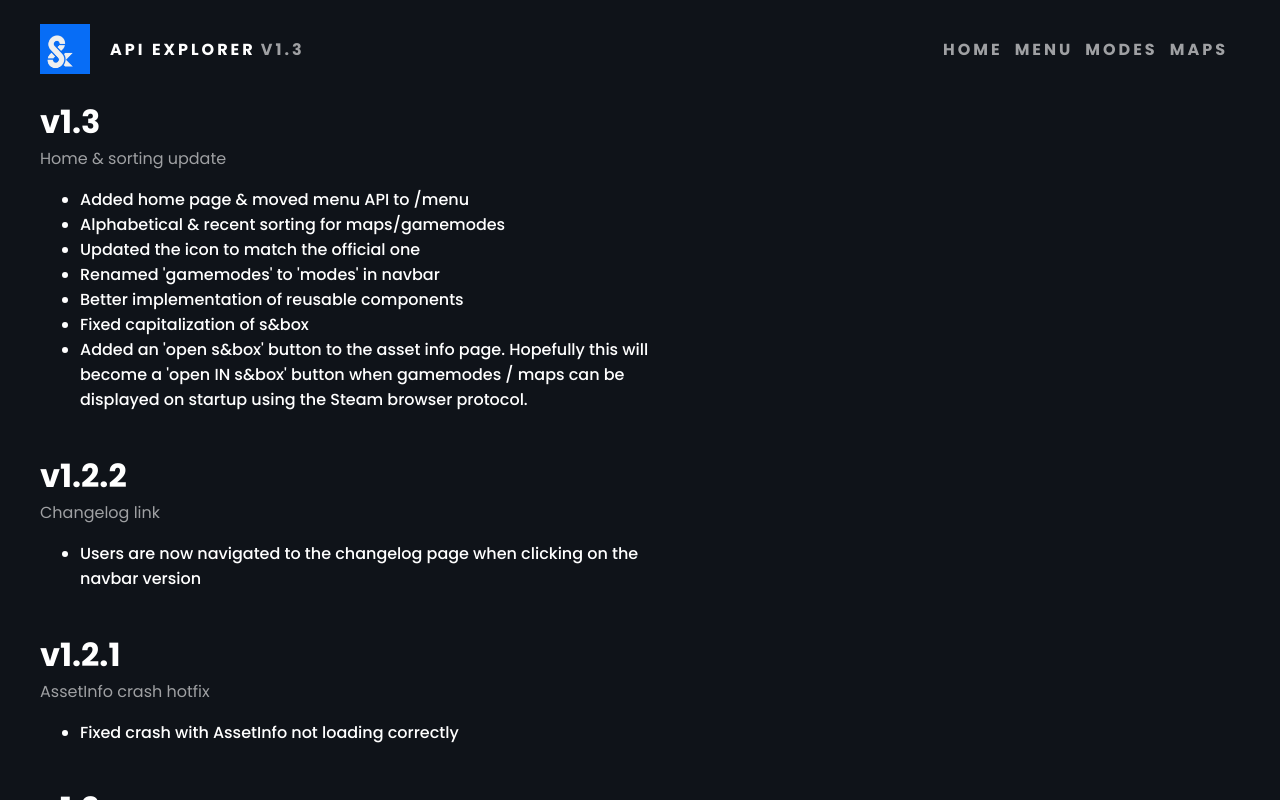
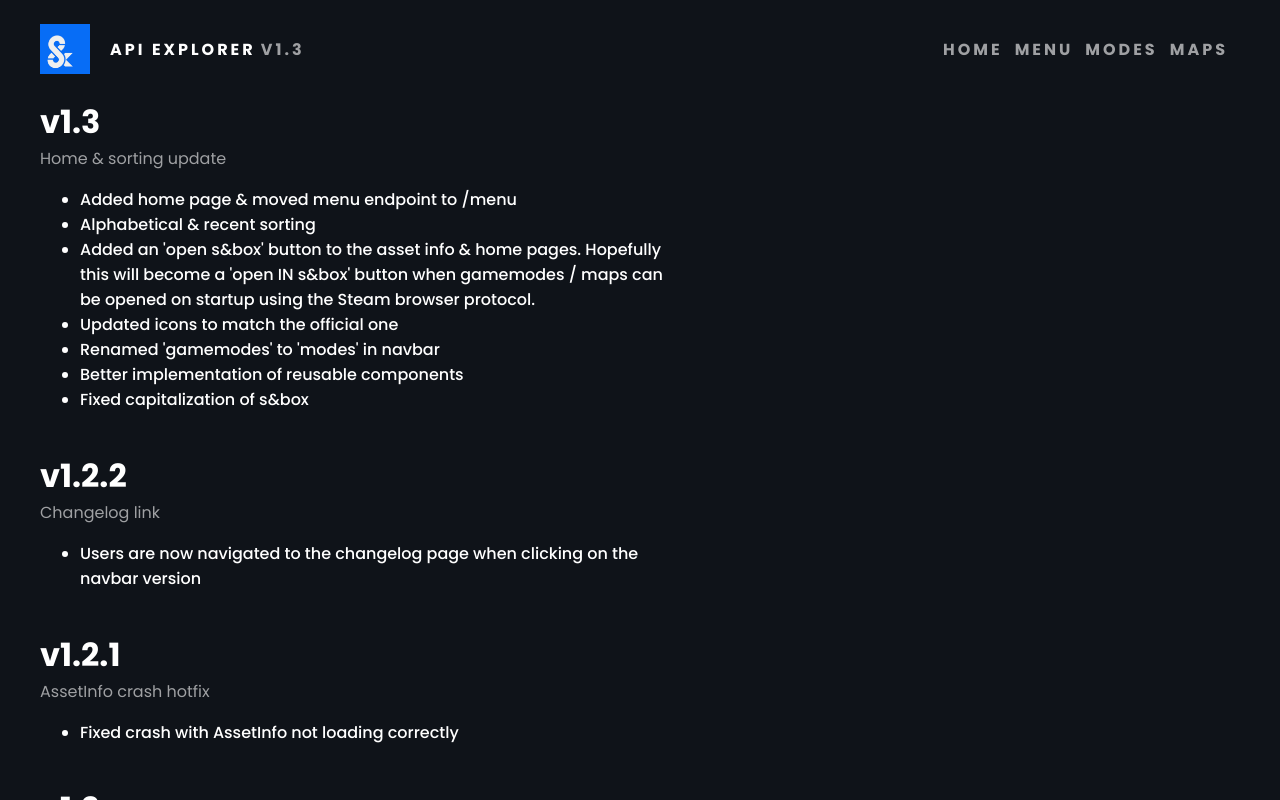
Before and after one commit to jrinkman/sboxed-explorer, a React (Create React App) app: page /changelog in a window 1280 px wide. Built offline with nearby package versions, Linux system fonts and the light colour scheme.

Commit message:
Menu API sorting, improved home page css

```diff
--- /dev/null
+++ b/src/helpers/assetSortFuncs.ts
@@ -0,0 +1,14 @@
+import { Asset } from 'components/AssetCard';
+
+const sortFuncs: { [key: string]: (a: Asset, b: Asset) => number } = {
+  recent: (a: Asset, b: Asset) => b.updated - a.updated,
+  alphabetical: (a: Asset, b: Asset) => {
+    const aVal = a.title.toLowerCase();
+    const bVal = b.title.toLowerCase();
+    if (aVal < bVal) return -1;
+    if (aVal > bVal) return 1;
+    return 0;
+  },
+};
+
+export default sortFuncs;
--- a/src/views/Assets/index.tsx
+++ b/src/views/Assets/index.tsx
@@ -8,6 +8,7 @@
 import Heading from 'components/Heading';
 import ButtonGroup from 'components/ButtonGroup';
 import pkgTypeString from 'helpers/pkgTypeString';
+import assetSortFuncs from 'helpers/assetSortFuncs';
 
 interface AssetResponse {
   type: number;
@@ -84,16 +85,7 @@
   if (!assets) return <Loader paddingBottom />;
 
   // Sort functions
-  if (sortBy === 'recent') assets.assets = assets.assets.sort((a, b) => b.updated - a.updated);
-  if (sortBy === 'alphabetical') {
-    assets.assets = assets.assets.sort((a, b) => {
-      const aVal = a.title.toLowerCase();
-      const bVal = b.title.toLowerCase();
-      if (aVal < bVal) return -1;
-      if (aVal > bVal) return 1;
-      return 0;
-    });
-  }
+  assets.assets = assets.assets.sort(assetSortFuncs[sortBy]);
 
   // Get the display name of the package type
   const assetTypeName = pkgTypeString(assets.type);
--- a/src/views/Changelog/index.tsx
+++ b/src/views/Changelog/index.tsx
@@ -36,13 +36,13 @@
     version: 'v1.3',
     subtitle: 'Home & sorting update',
     changes: [
-      'Added home page & moved menu API to /menu',
-      'Alphabetical & recent sorting for maps/gamemodes',
-      'Updated the icon to match the official one',
+      'Added home page & moved menu endpoint to /menu',
+      'Alphabetical & recent sorting',
+      'Added an \'open s&box\' button to the asset info & home pages. Hopefully this will become a \'open IN s&box\' button when gamemodes / maps can be opened on startup using the Steam browser protocol.',
+      'Updated icons to match the official one',
       'Renamed \'gamemodes\' to \'modes\' in navbar',
       'Better implementation of reusable components',
       'Fixed capitalization of s&box',
-      'Added an \'open s&box\' button to the asset info page. Hopefully this will become a \'open IN s&box\' button when gamemodes / maps can be displayed on startup using the Steam browser protocol.',
     ],
   },
   {
--- a/src/views/Home/index.tsx
+++ b/src/views/Home/index.tsx
@@ -12,7 +12,7 @@
   flex-grow: 1;
   padding-left: 40px;
   padding-right: 40px;
-  padding-top: 108px;
+  padding-top: 90px;
   align-text: center;
 `;
 
@@ -60,7 +60,7 @@
 const Actions = styled.div`
   display: flex;
   margin-top: 38px;
-  padding-bottom: 40px;
+  padding-bottom: 64px;
   button {
     margin-left: 5px;
     margin-right: 5px;
--- a/src/views/Menu/index.tsx
+++ b/src/views/Menu/index.tsx
@@ -5,6 +5,8 @@
 import Loader from 'components/Loader';
 import Message from 'components/Message';
 import Heading from 'components/Heading';
+import ButtonGroup from 'components/ButtonGroup';
+import assetSortFuncs from 'helpers/assetSortFuncs';
 
 interface MenuItem {
   title: string;
@@ -34,8 +36,15 @@
   }
 `;
 
+const SectionHeader = styled.div`
+  display: flex;
+  justify-content: space-between;
+  align-items: center;
+`;
+
 function Menu() {
   const [menuItems, setMenuItems] = useState<MenuItem[] | null>(null);
+  const [menuSort, setMenuSort] = useState<{[key: string]: string}>({});
   const [menuError, setMenuError] = useState<Error | null>(null);
 
   useEffect(() => {
@@ -64,9 +73,22 @@
     <Root>
       {menuItems.map((menuItem) => (
         <Section key={menuItem.title}>
-          <Heading title={menuItem.title} subtitle={menuItem.description} />
+          <SectionHeader>
+            <div>
+              <Heading title={menuItem.title} subtitle={menuItem.description} />
+            </div>
+            <ButtonGroup
+              options={['recent', 'alphabetical']}
+              onChange={(sort) => {
+                setMenuSort({
+                  ...menuSort,
+                  [menuItem.title]: sort,
+                });
+              }}
+            />
+          </SectionHeader>
           <div className="packages">
-            {menuItem.packages.map((asset) => <AssetCard key={asset.ident} asset={asset} />)}
+            {menuItem.packages.sort(assetSortFuncs[menuSort[menuItem.title] || 'recent']).map((asset) => <AssetCard key={asset.ident} asset={asset} />)}
           </div>
         </Section>
       ))}
```
